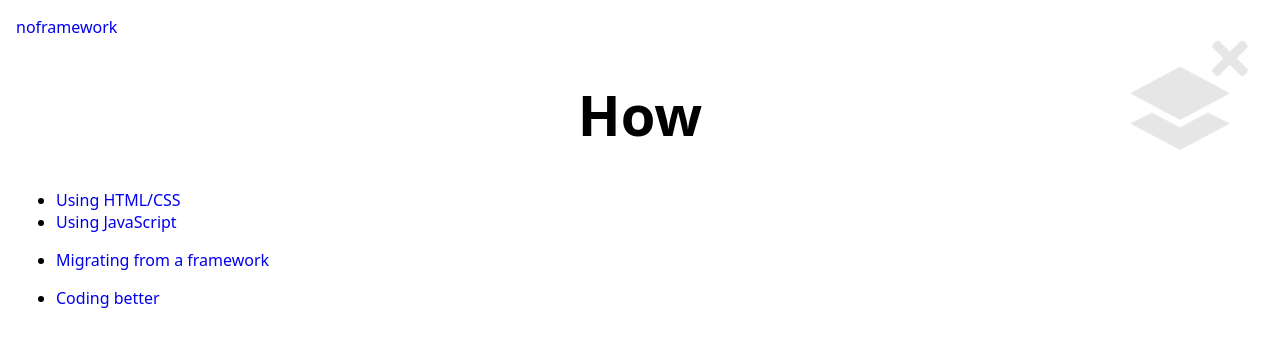
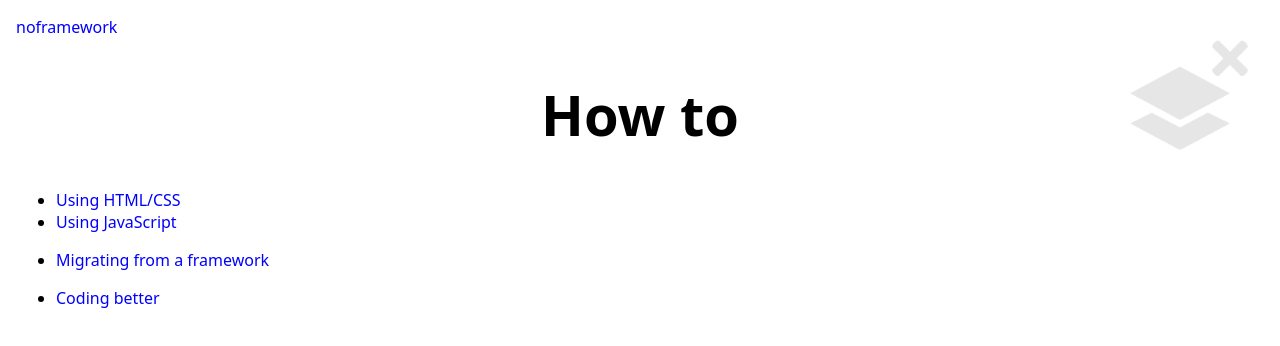
Before and after one commit to noframework-org/noframework-org.github.io, a plain HTML site: page how/index.html in a window 1280 px wide. Drawn offline with Linux system fonts and the light colour scheme.

Commit message:
details+summary

```diff
--- a/how/index.html
+++ b/how/index.html
@@ -9,7 +9,7 @@
 </head>
 <body>
 <nav><a href="/">noframework</a></nav>
-<h1>How</h1>
+<h1>How to</h1>
 <ul>
   <li><a href="html">Using HTML/CSS</a></li>
   <li><a href="js">Using JavaScript</a></li>
--- a/index.css
+++ b/index.css
@@ -29,10 +29,12 @@ body {
   padding: 1em;
 }
 
-a {
+a, summary {
   text-decoration: none;
+  cursor: pointer;
+  color: blue;
 }
-a:hover {
+a:hover, summary:hover {
   text-decoration: underline;
 }
 
```
Also changed, not shown: how/js/index.html (+1 -1 lines).
